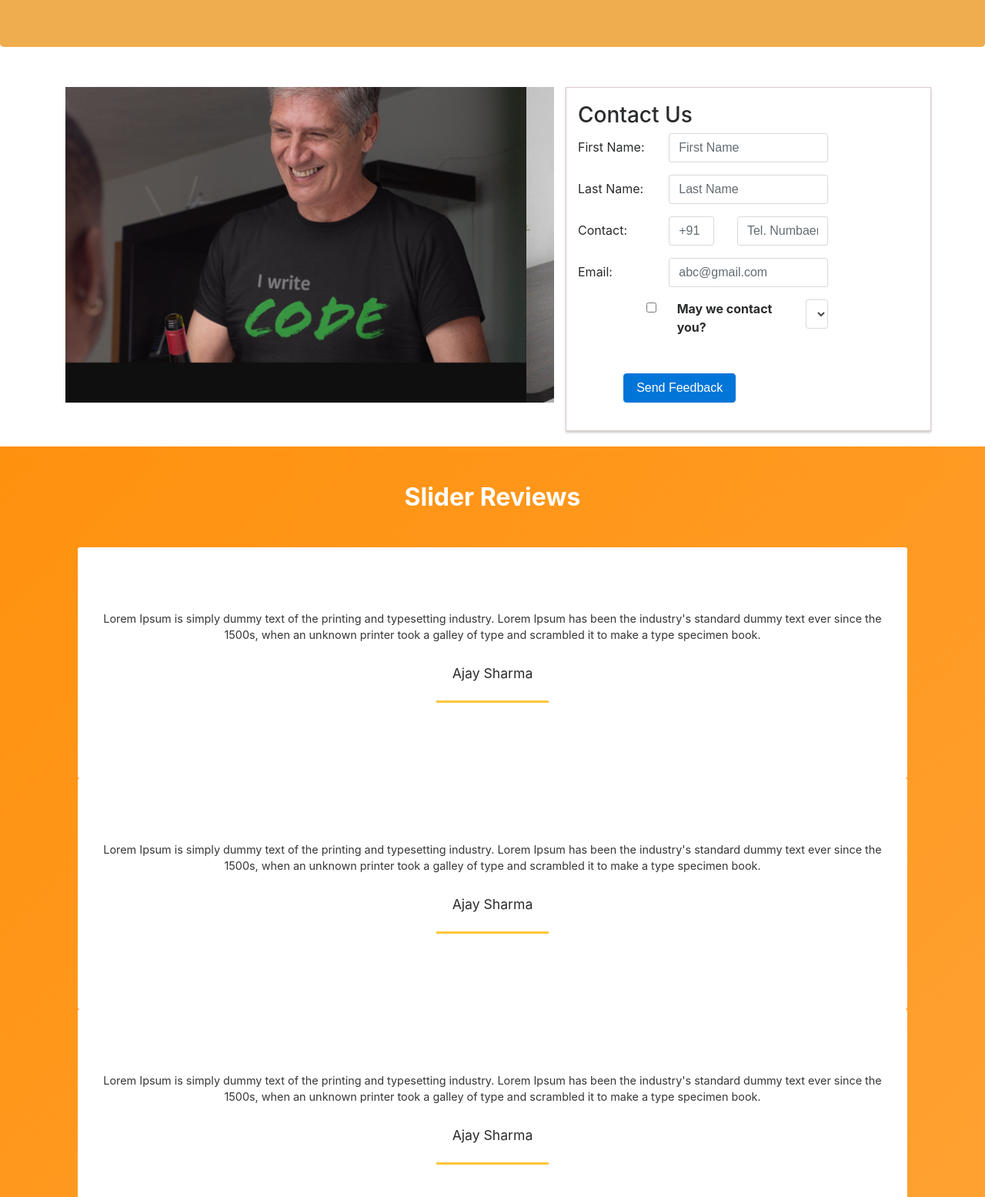
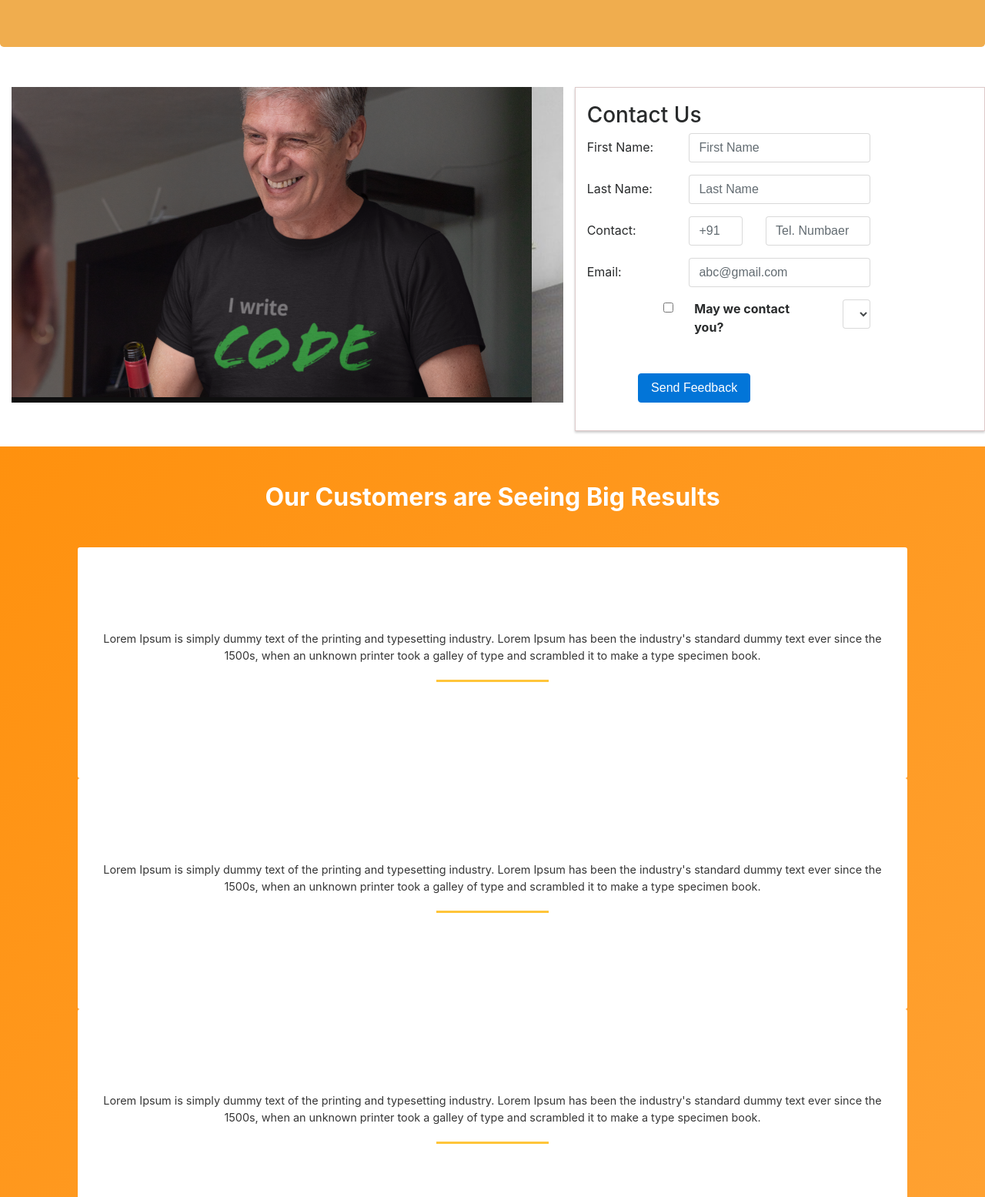
Before and after one commit to Nikhil-Gupta-prog/Nikhil-Gupta-prog.github.io, a website: page index.html in a window 1280 px wide. Shown: the part 185-1740 px from the top of the page at 77% size. Drawn offline with nearby package versions, Linux system fonts and the light colour scheme.

Commit message:
Update index.html

```diff
--- a/index.html
+++ b/index.html
@@ -9,7 +9,7 @@
         <link rel="stylesheet" href="node_modules/font-awesome/css/font-awesome.min.css">
         <link rel="stylesheet" href="node_modules/bootstrap-social/bootstrap-social.css">
         <link rel="stylesheet" href="./css/index.css">
-
+        <link rel="stylesheet" href="./css/index.scss">
         <link rel="stylesheet" href="https://cdnjs.cloudflare.com/ajax/libs/slick-carousel/1.8.1/slick.min.css">
 
           <link href="https://maxcdn.bootstrapcdn.com/bootstrap/4.0.0-alpha.6/css/bootstrap.min.css" rel="stylesheet">
@@ -57,7 +57,9 @@
         </div>
     </header>
 
-    <div class="container">
+
+
+    <div class="container-fluid">
         <div class="row row-content">
             <div class="col-12 col-md-7">
                 <div id="carouselExampleSlidesOnly" class="carousel slide" data-ride="carousel">
@@ -157,7 +159,7 @@
         <div class="container">
              <div class="row">
               <div class="col-sm-12">
-              <h2 class="text-center font-weight-bold text-white">Slider Reviews</h2>
+              <h2 class="text-center font-weight-bold text-white">Our Customers are Seeing Big Results</h2>
               <p></p>
              <div class="mt-5 pos-r">
                 <div class="carousel-controls testimonial-carousel-controls">
@@ -168,8 +170,6 @@
                   <div class="one-slide white">
                     <div class="testimonial w-100 h-100  p-3 text-center">
                       <div class="message text-center text-gray">Lorem Ipsum is simply dummy text of the printing and typesetting industry. Lorem Ipsum has been the industry's standard dummy text ever since the 1500s, when an unknown printer took a galley of type and scrambled it to make a type specimen book.</div>
-                      <br>
-                      <figcaption>Ajay Sharma</figcaption>
                       <div class="separator">&nbsp;</div>
 
                     </div>
@@ -177,8 +177,6 @@
                   <div class="one-slide white">
                     <div class="testimonial w-100 h-100  p-3 text-center">
                       <div class="message text-center text-gray">Lorem Ipsum is simply dummy text of the printing and typesetting industry. Lorem Ipsum has been the industry's standard dummy text ever since the 1500s, when an unknown printer took a galley of type and scrambled it to make a type specimen book.</div>
-                      <br>
-                      <figcaption>Ajay Sharma</figcaption>
                       <div class="separator">&nbsp;</div>
 
                     </div>
@@ -186,8 +184,6 @@
                   <div class="one-slide white">
                     <div class="testimonial w-100 h-100  p-3 text-center">
                       <div class="message text-center text-gray">Lorem Ipsum is simply dummy text of the printing and typesetting industry. Lorem Ipsum has been the industry's standard dummy text ever since the 1500s, when an unknown printer took a galley of type and scrambled it to make a type specimen book.</div>
-                      <br>
-                      <figcaption>Ajay Sharma</figcaption>
                       <div class="separator">&nbsp;</div>
 
                     </div>
@@ -195,8 +191,6 @@
                   <div class="one-slide white">
                     <div class="testimonial w-100 h-100  p-3 text-center">
                       <div class="message text-center text-gray">Lorem Ipsum is simply dummy text of the printing and typesetting industry. Lorem Ipsum has been the industry's standard dummy text ever since the 1500s, when an unknown printer took a galley of type and scrambled it to make a type specimen book.</div>
-                      <br>
-                      <figcaption>Ajay Sharma</figcaption>
                       <div class="separator">&nbsp;</div>
 
                     </div>
@@ -204,8 +198,6 @@
                   <div class="one-slide white">
                     <div class="testimonial w-100 h-100  p-3 text-center">
                       <div class="message text-center text-gray">Lorem Ipsum is simply dummy text of the printing and typesetting industry. Lorem Ipsum has been the industry's standard dummy text ever since the 1500s, when an unknown printer took a galley of type and scrambled it to make a type specimen book.</div>
-                      <br>
-                      <figcaption>Ajay Sharma</figcaption>
                       <div class="separator">&nbsp;</div>
 
                     </div>
@@ -213,8 +205,6 @@
                   <div class="one-slide white">
                     <div class="testimonial w-100 h-100  p-3 text-center">
                       <div class="message text-center text-gray">Lorem Ipsum is simply dummy text of the printing and typesetting industry. Lorem Ipsum has been the industry's standard dummy text ever since the 1500s, when an unknown printer took a galley of type and scrambled it to make a type specimen book.</div>
-                      <br>
-                      <figcaption>Ajay Sharma</figcaption>
                       <div class="separator">&nbsp;</div>
 
                     </div>
```
